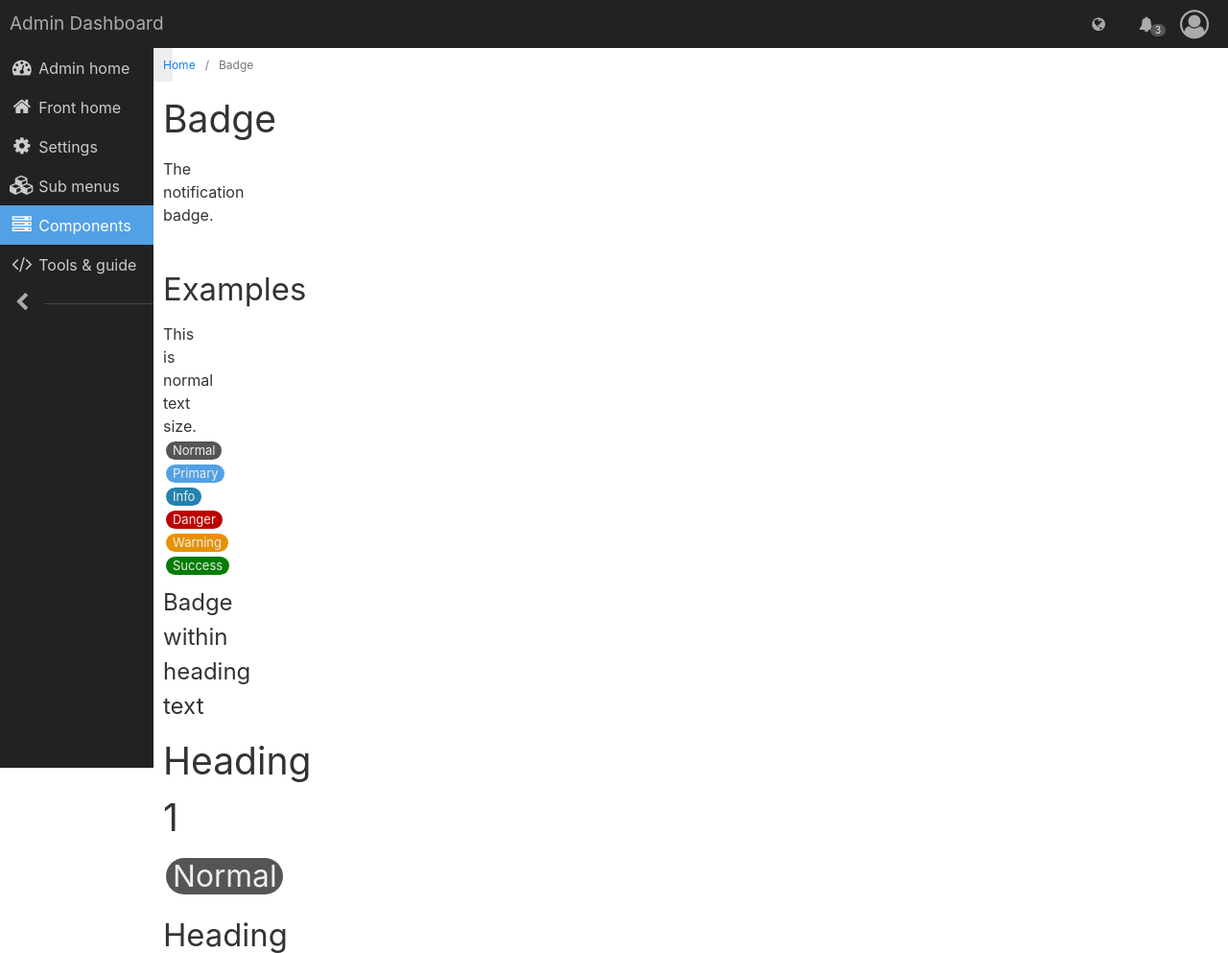
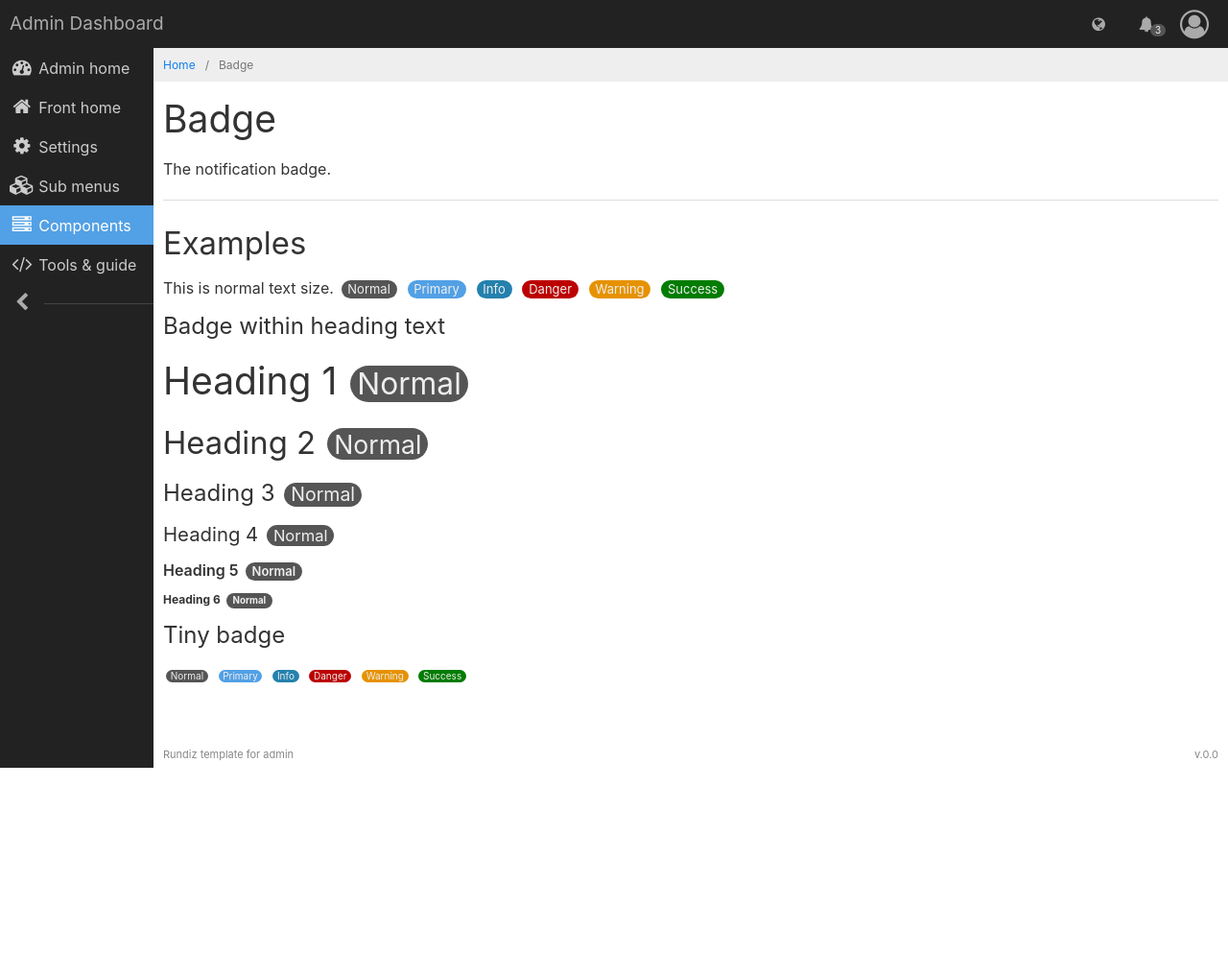
Before and after one commit to Rundiz/rundiz-template-for-admin, a PHP site: page /badge.html in a window 1280 px wide; the page is wider, and only the part inside the window is pictured. Shown: the top 993 px of that part at 96% size. After the commit the page ends 800 px from the top of that part, so only its background shows below. Run offline with PHP 8.4, Linux system fonts and the light colour scheme; style sheets or scripts are compiled from the project's sources.

Commit message:
still cannot fix table push flex layout
still cannot fix table push flex layout, keep to the beginning to
prevent ugly layout in index page for all other brwosers than firefox.

```diff
--- a/assets/css/rundiz-template-admin.css
+++ b/assets/css/rundiz-template-admin.css
@@ -86,8 +86,6 @@ body {
   flex-basis: 0;
   flex-grow: 1;
   flex-shrink: 1;
-  min-width: 0;
-  page-break-after: always;
 }
 .rd-page-wrapper .rd-sidebar {
   background-color: #2e2e2e;
--- a/assets/scss/layout/_layout.scss
+++ b/assets/scss/layout/_layout.scss
@@ -99,8 +99,6 @@ body {
         flex-basis: 0;
         flex-grow: 1;
         flex-shrink: 1;
-        min-width: 0;// fix table push layout over screen.
-        page-break-after: always;// use with fix over screen above to push footer new line.
     }
 
     // .rd-page-wrapper .rd-sidebar
```
Also changed, not shown: 1 other file.
